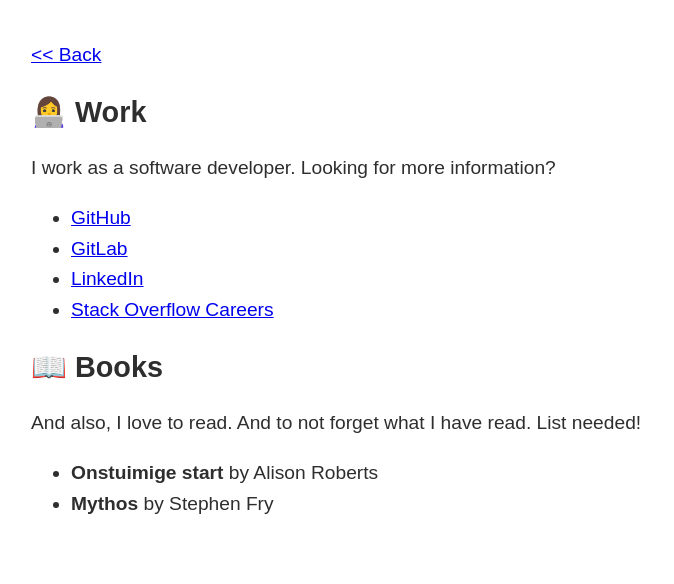
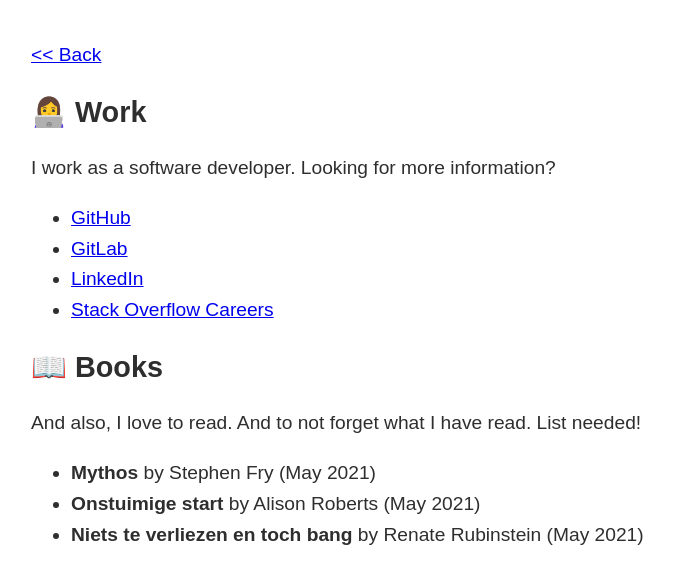
Before and after one commit to josienb/fictional-fungi, a Jekyll site: the page built from about.html, in a window 1280 px wide. Shown: the top 584 px of the page, without its empty margins (284-958 px from the left). Built offline with Jekyll 4.4.1, drawn with Linux system fonts in a browser that asks for light colours.

Commit message:
Extract books to separate data file

```diff
--- /dev/null
+++ b/_data/books.yml
@@ -0,0 +1,11 @@
+- title: Mythos
+  author: Stephen Fry
+  month: May 2021
+
+- title: Onstuimige start
+  author: Alison Roberts
+  month: May 2021
+
+- title: Niets te verliezen en toch bang
+  author: Renate Rubinstein
+  month: May 2021
--- a/about.html
+++ b/about.html
@@ -17,8 +17,11 @@ layout: default
 <section>
 	<h1>📖 Books</h1>
 	<p>And also, I love to read. And to not forget what I have read. List needed!</p>
-	<ul>
-    <li><strong>Onstuimige start</strong> by Alison Roberts</li>
-    <li><strong>Mythos</strong> by Stephen Fry</li>
-	</ul>
+  <ul>
+    {% for book in site.data.books %}
+      <li>
+        <strong>{{ book.title }}</strong> by {{ book.author }} ({{ book.month }})</li>
+      </li>
+    {% endfor %}
+  </ul>
 </section>
```
